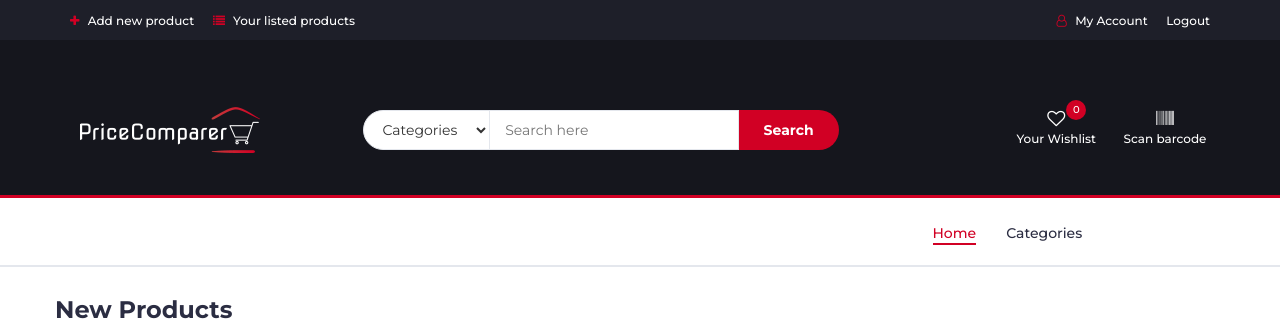
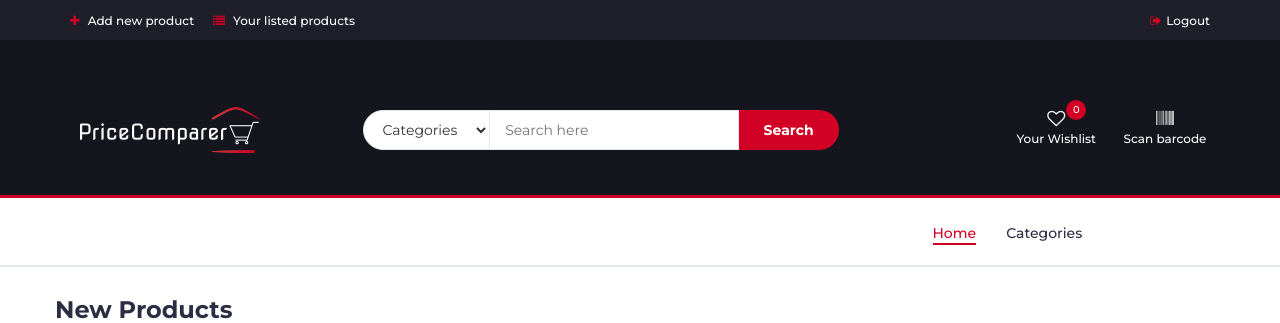
Before and after one commit to FaricJure/Primerjalnik_Cen, a PHP site: page /index.php in a window 1280 px wide. Shown: the top 323 px of the page. Run offline with PHP 8.4, Linux system fonts and the light colour scheme; the visitor is signed in with stand-in values (Sample User, id 1); data that the repository does not hold is empty.

Commit message:
Margins fixed.

```diff
--- a/praktikum2.2/web/header.php
+++ b/praktikum2.2/web/header.php
@@ -93,11 +93,11 @@ if(isset($_SESSION['id'])) {
 
             <ul class="header-links pull-right">
                 <?php if(isset($_SESSION['id'])){?>
-                    <li><a href="#"><i class="fa fa-user-o"></i> My Account</a></li>
+
 
                     <li class="nav-item">
                         <form action="logout.inc.php" method="post">
-                    <li><a type="submit" href="logout.inc.php" name="logout-submit">Logout</a></li>
+                    <li><a type="submit" href="logout.inc.php" name="logout-submit"><i class="fa fa-sign-out"></i>Logout</a></li>
                     </form>
                     </li>
                 <?php } else{ ?>
```
